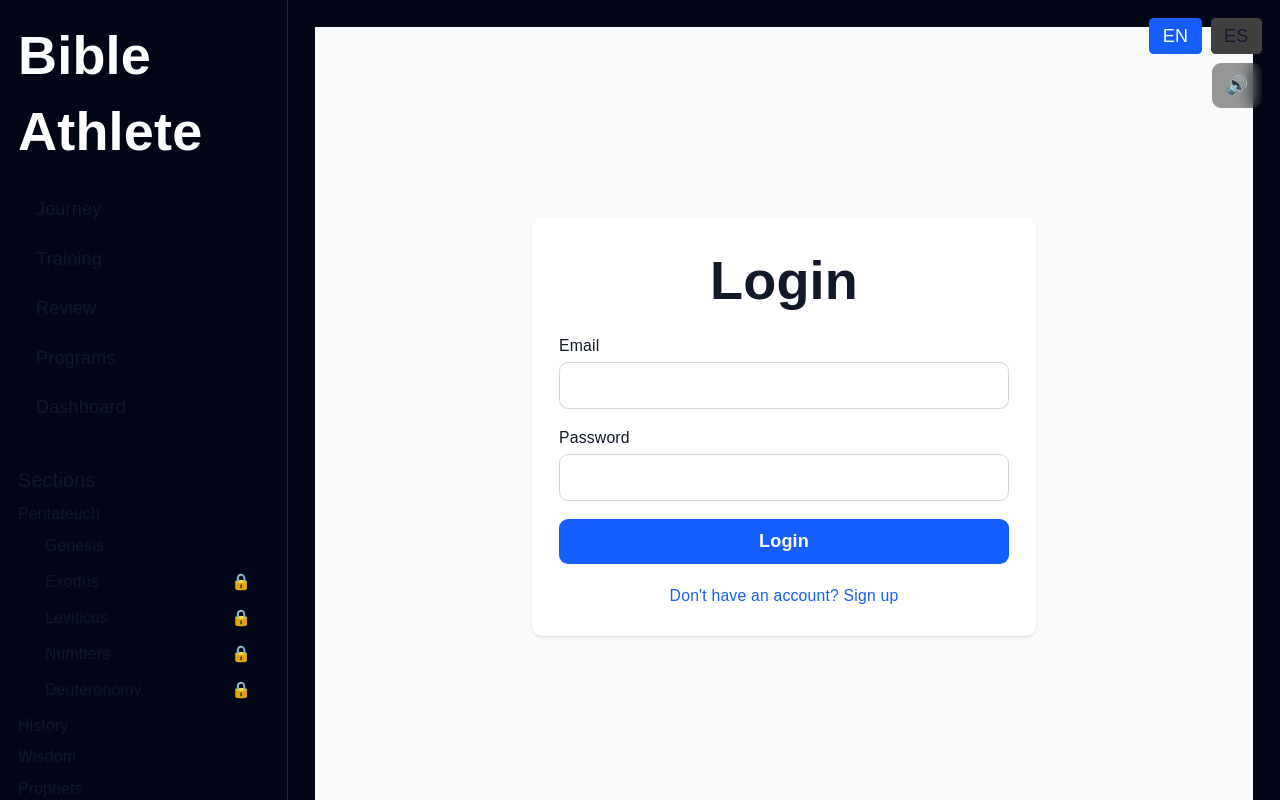
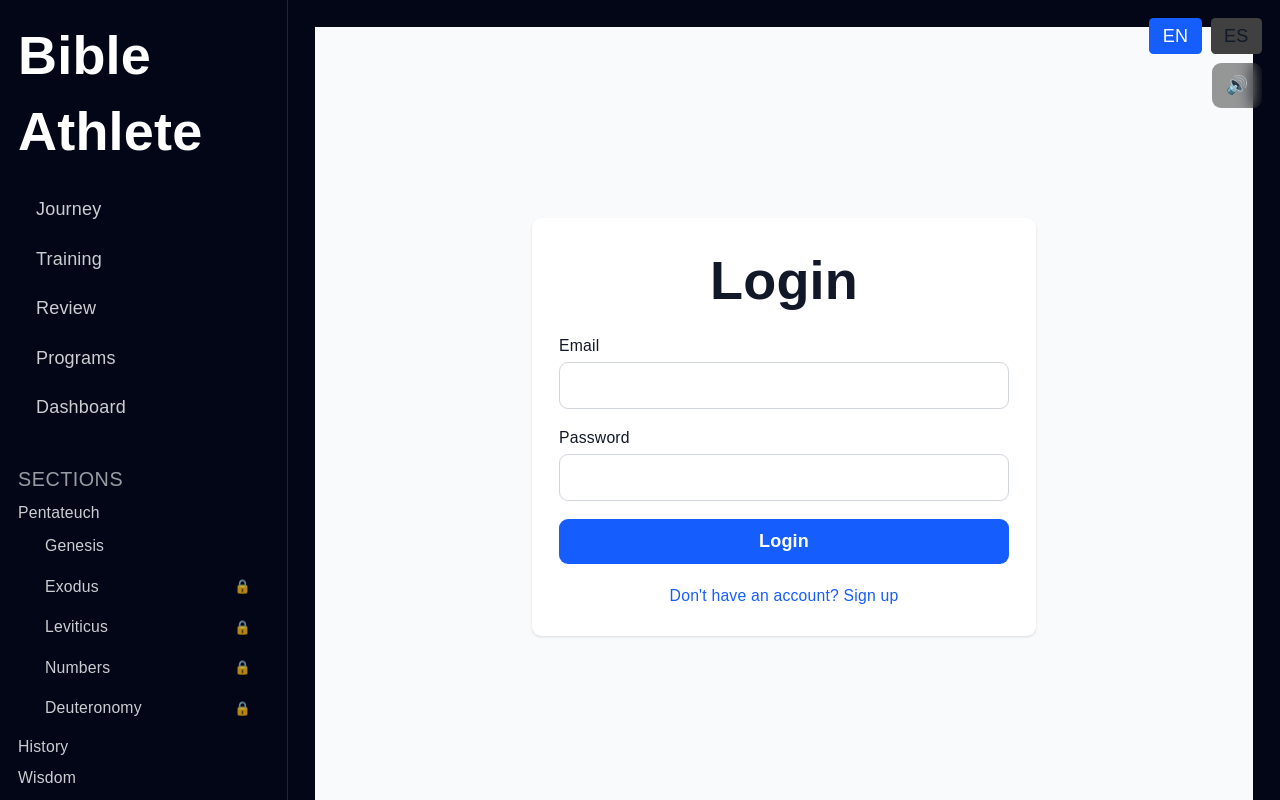
Before and after one commit to sdasent25/bible-mastery-app, a Next.js app: page /login in a window 1280 px wide. Shown: the top 800 px of the page. Built offline with nearby package versions, Linux system fonts and the light colour scheme; no server answers.

Commit message:
Fix sidebar styling, visibility, and active state highlighting

```diff
--- a/components/layout/Sidebar.tsx
+++ b/components/layout/Sidebar.tsx
@@ -32,15 +32,15 @@ export default function Sidebar() {
   }
 
   function navItem(label: string, href: string) {
-    const active = pathname === href
+    const active = pathname.startsWith(href)
 
     return (
       <Link
         href={href}
-        className={`block px-4 py-2 rounded-lg transition ${
+        className={`block px-4 py-2 rounded-xl transition font-medium ${
           active
-            ? "bg-blue-600 text-white"
-            : "text-gray-300 hover:bg-neutral-800"
+            ? "bg-blue-600 text-white shadow-md"
+            : "text-white/80 hover:bg-neutral-800 hover:text-white"
         }`}
       >
         {label}
@@ -50,9 +50,9 @@ export default function Sidebar() {
 
   function bookItem(label: string, locked = false) {
     return (
-      <div className="flex items-center justify-between px-4 py-1 text-sm text-gray-300">
+      <div className="flex items-center justify-between px-4 py-1.5 text-sm text-white/80 hover:text-white transition">
         <span>{label}</span>
-        {locked && <span>🔒</span>}
+        {locked && <span className="text-xs">🔒</span>}
       </div>
     )
   }
@@ -66,7 +66,7 @@ export default function Sidebar() {
       <div>
         <div
           onClick={() => toggle(key)}
-          className="cursor-pointer text-sm text-gray-300"
+          className="cursor-pointer text-sm text-white/80"
         >
           {label}
         </div>
@@ -93,7 +93,7 @@ export default function Sidebar() {
       </div>
 
       <div className="pt-4 space-y-2">
-        <p className="text-sm text-gray-400">Sections</p>
+        <p className="text-xs text-white/60 uppercase tracking-wide">Sections</p>
 
         {sectionItem("pentateuch", "Pentateuch", (
           <>
```
